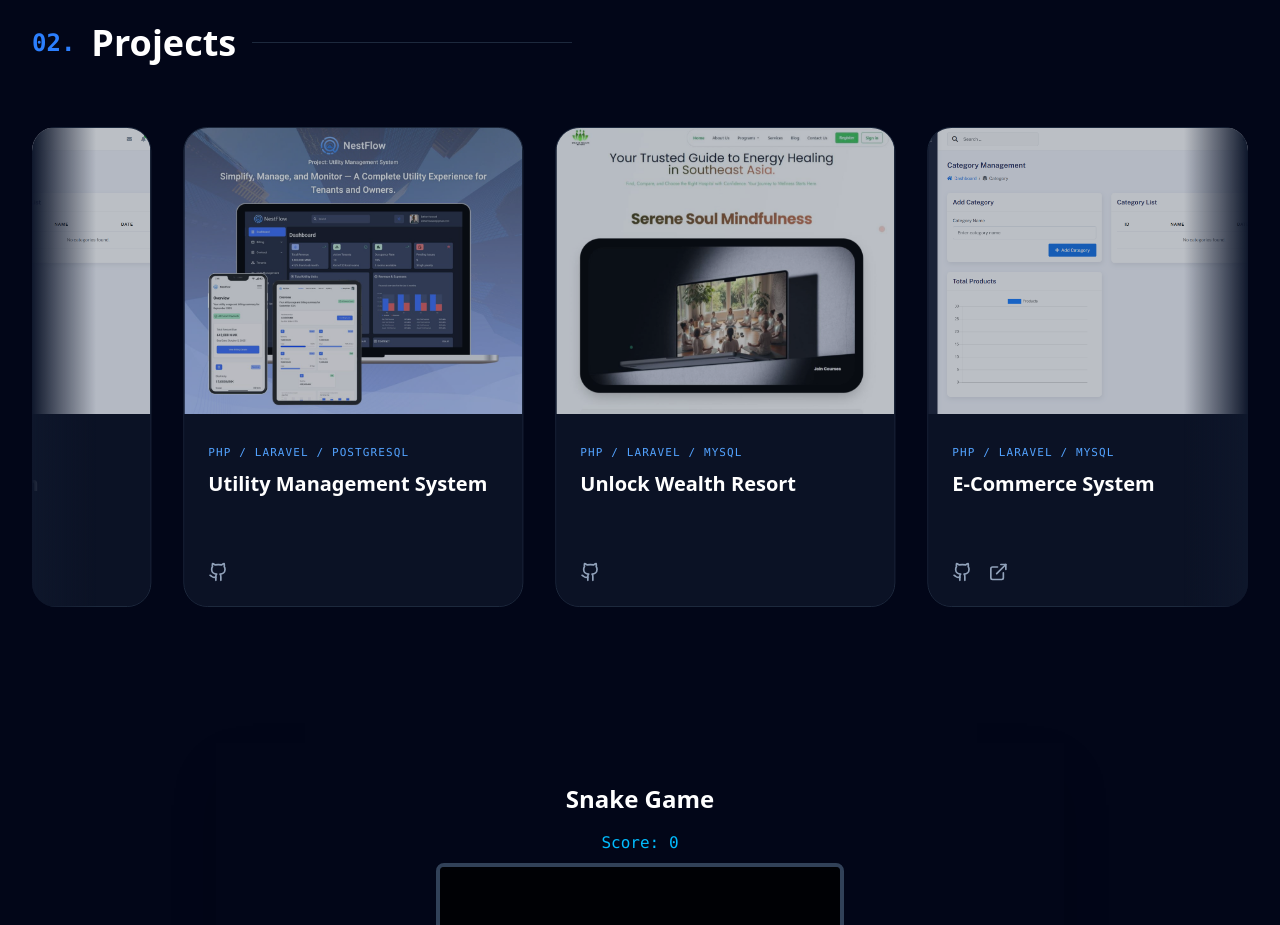
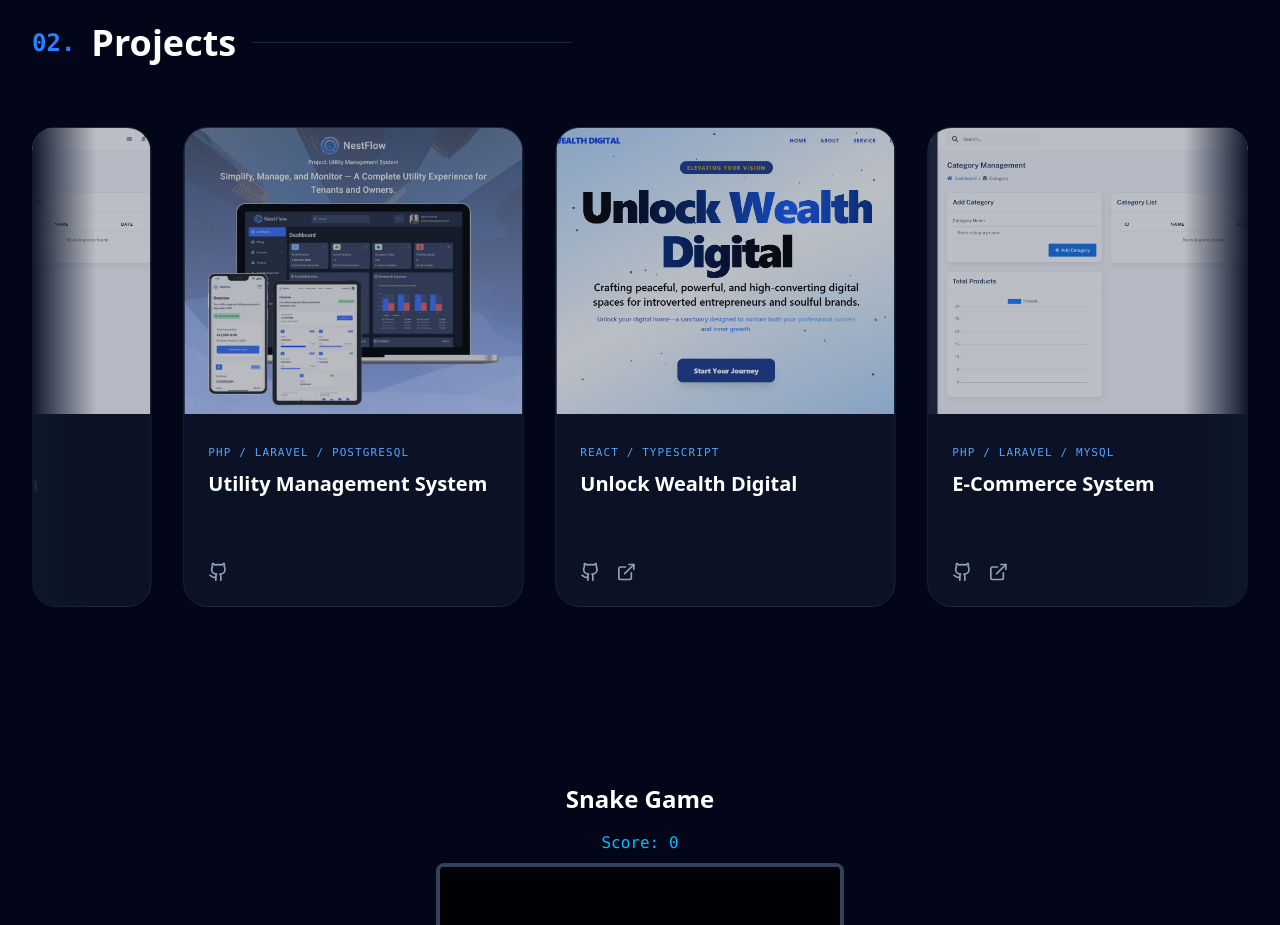
Before and after one commit to AungMinKo-tech/aungminko-portfolio, a React (Vite) app: page / in a window 1280 px wide. Shown: the part 1740-2665 px from the top of the page. Built offline with nearby package versions, Linux system fonts and the light colour scheme.

Commit message:
feat:project_add

```diff
--- a/src/components/features/Project.jsx
+++ b/src/components/features/Project.jsx
@@ -1,9 +1,8 @@
 import React from "react";
 import { Github, ExternalLink } from "lucide-react";
 import AdminDashboard from "../../assets/admin_dashboard.png";
-import MyanmarLearning from "../../assets/myanmar-learning.png";
 import Utility from "../../assets/utility.jpg";
-import Yoga from "../../assets/yoga.jpg";
+import unlockwealth from "../../assets/unlockwdigital.png";
 
 const Projects = () => {
   const projectList = [
@@ -22,10 +21,10 @@ const Projects = () => {
         "https://github.com/AungMinKo-tech/Laravel-Utility-Management-System-",
     },
     {
-      title: "Unlock Wealth Resort",
-      tech: "PHP / Laravel / MySQL",
-      image: Yoga,
-      github: "https://github.com/AungMinKo-tech/laravel_yoga_api",
+      title: "Unlock Wealth Digital",
+      tech: "React / Typescript",
+      image: unlockwealth,
+      demo: "https://unlockwealthdigital.online",
     },
   ];
 
```
Also changed, not shown: src/assets/unlockwdigital.png (added), src/assets/yoga.jpg (deleted).
